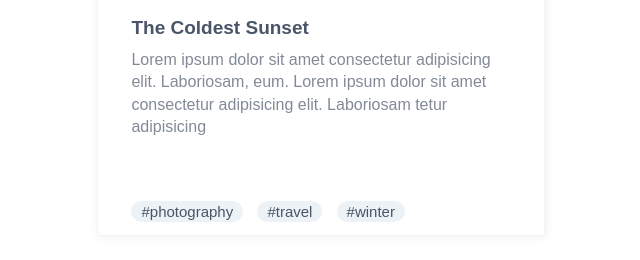
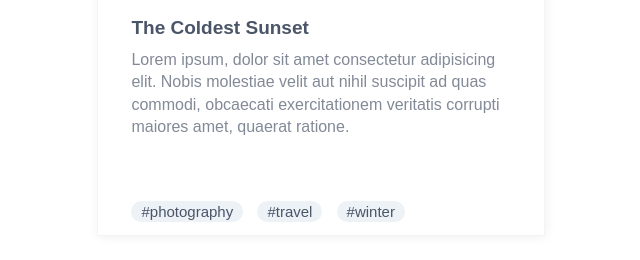
Before and after one commit to SamatarCodes/css-components, a website: page cards.html in a window 1280 px wide. Shown: the part 354-614 px from the top of the page, without its empty margins (53-693 px from the left). Drawn offline with Linux system fonts and the light colour scheme.

Commit message:
edit text

```diff
--- a/cards.html
+++ b/cards.html
@@ -14,9 +14,9 @@
         <!-- first text -->
         <span class="primary-heading">The Coldest Sunset</span>
         <p class="primary-heading-sub">
-          Lorem ipsum dolor sit amet consectetur adipisicing elit. Laboriosam,
-          eum. Lorem ipsum dolor sit amet consectetur adipisicing elit.
-          Laboriosam tetur adipisicing
+          Lorem ipsum, dolor sit amet consectetur adipisicing elit. Nobis
+          molestiae velit aut nihil suscipit ad quas commodi, obcaecati
+          exercitationem veritatis corrupti maiores amet, quaerat ratione.
         </p>
       </div>
       <div class="main-tag">
```
